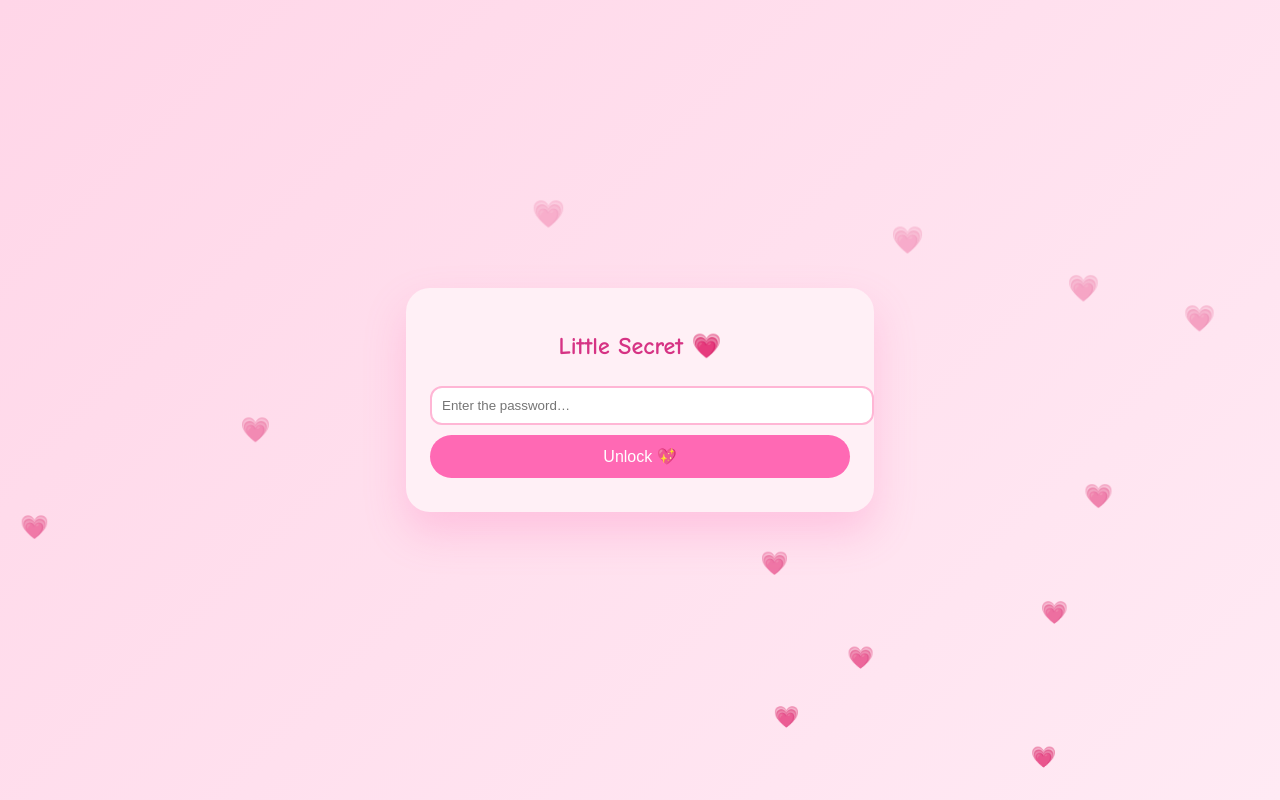
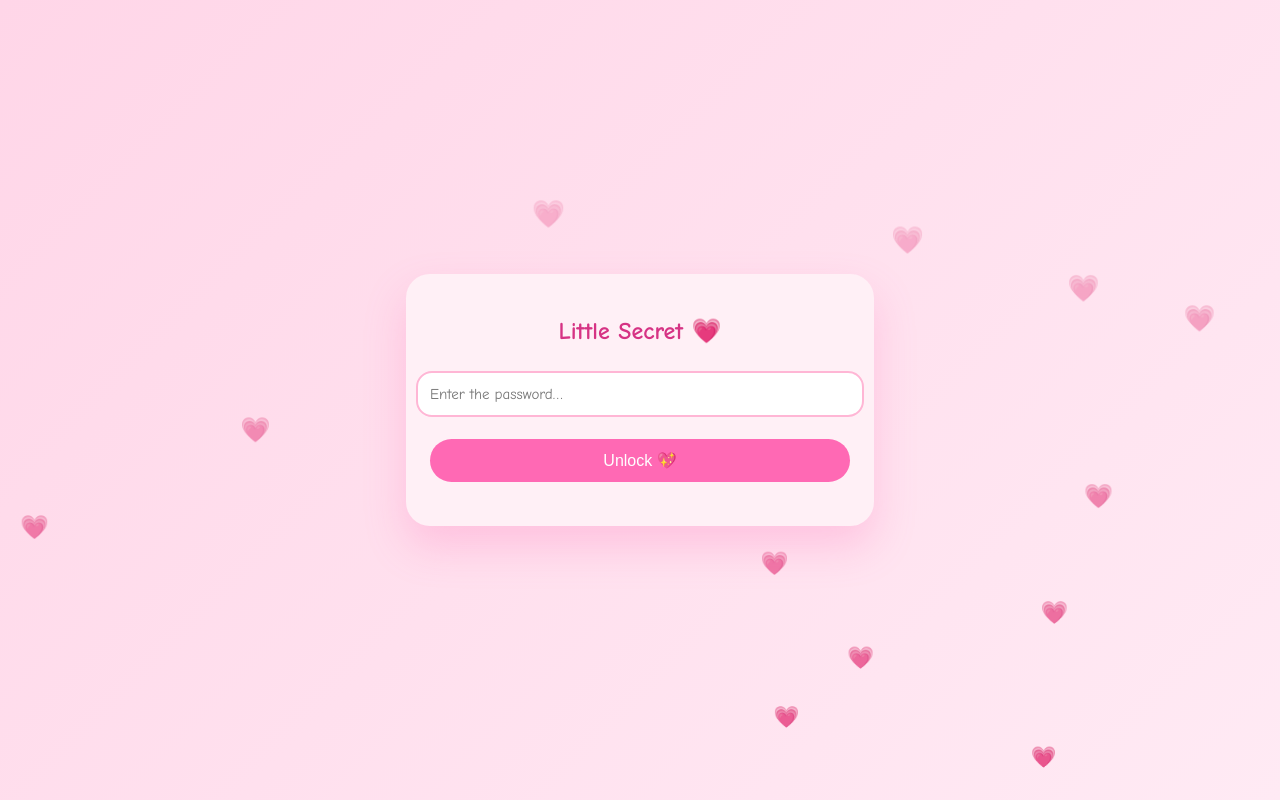
Before and after one commit to aminerabboudi1-maker/LoveQuiz, a plain HTML site: page index.html in a window 1280 px wide. Drawn offline with Linux system fonts and the light colour scheme.

Commit message:
Update index.html

```diff
--- a/index.html
+++ b/index.html
@@ -33,14 +33,8 @@
     }
 
     @keyframes floatUp {
-      from {
-        transform: translateY(0) scale(1);
-        opacity: 0.9;
-      }
-      to {
-        transform: translateY(-110vh) scale(1.5);
-        opacity: 0;
-      }
+      from { transform: translateY(0) scale(1); opacity: 0.9; }
+      to { transform: translateY(-110vh) scale(1.5); opacity: 0; }
     }
 
     .card {
@@ -63,7 +57,7 @@
     .btn {
       width: 100%;
       padding: 12px;
-      margin-top: 10px;
+      margin-top: 12px;
       border-radius: 999px;
       border: none;
       background: #ff69b4;
@@ -87,12 +81,28 @@
     }
 
     input[type="text"],
-    input[type="password"] {
+    input[type="password"],
+    textarea {
       width: 100%;
-      padding: 10px;
-      border-radius: 12px;
+      padding: 12px;
+      border-radius: 16px;
       border: 2px solid #ffb6d5;
       margin-top: 10px;
+      font-family: inherit;
+      font-size: 15px;
+      resize: none;
+      outline: none;
+      background: #fff;
+    }
+
+    textarea {
+      min-height: 70px;
+    }
+
+    input:focus,
+    textarea:focus {
+      border-color: #ff69b4;
+      box-shadow: 0 0 0 3px rgba(255,105,180,0.2);
     }
 
     input[type="range"] {
@@ -113,6 +123,14 @@
 
     .answer {
       text-align: left;
+      margin-top: 10px;
+    }
+
+    .password-box {
+      display: flex;
+      flex-direction: column;
+      align-items: center;
+      gap: 10px;
       margin-top: 10px;
     }
   </style>
@@ -148,9 +166,11 @@
     function renderPassword() {
       app.innerHTML = `
         <h2>Little Secret 💗</h2>
-        <input type="password" id="pw" placeholder="Enter the password…" />
-        <button class="btn">Unlock 💖</button>
-        <div id="msg" class="red"></div>
+        <div class="password-box">
+          <input type="password" id="pw" placeholder="Enter the password…" />
+          <button class="btn">Unlock 💖</button>
+          <div id="msg" class="red"></div>
+        </div>
       `;
 
       app.querySelector("button").onclick = () => {
@@ -256,8 +276,8 @@
           app.appendChild(b);
         });
 
-        const input = document.createElement("input");
-        input.placeholder = "Other…";
+        const input = document.createElement("textarea");
+        input.placeholder = "Other… say it in your own words 💗";
         app.appendChild(input);
 
         const btn = document.createElement("button");
```
